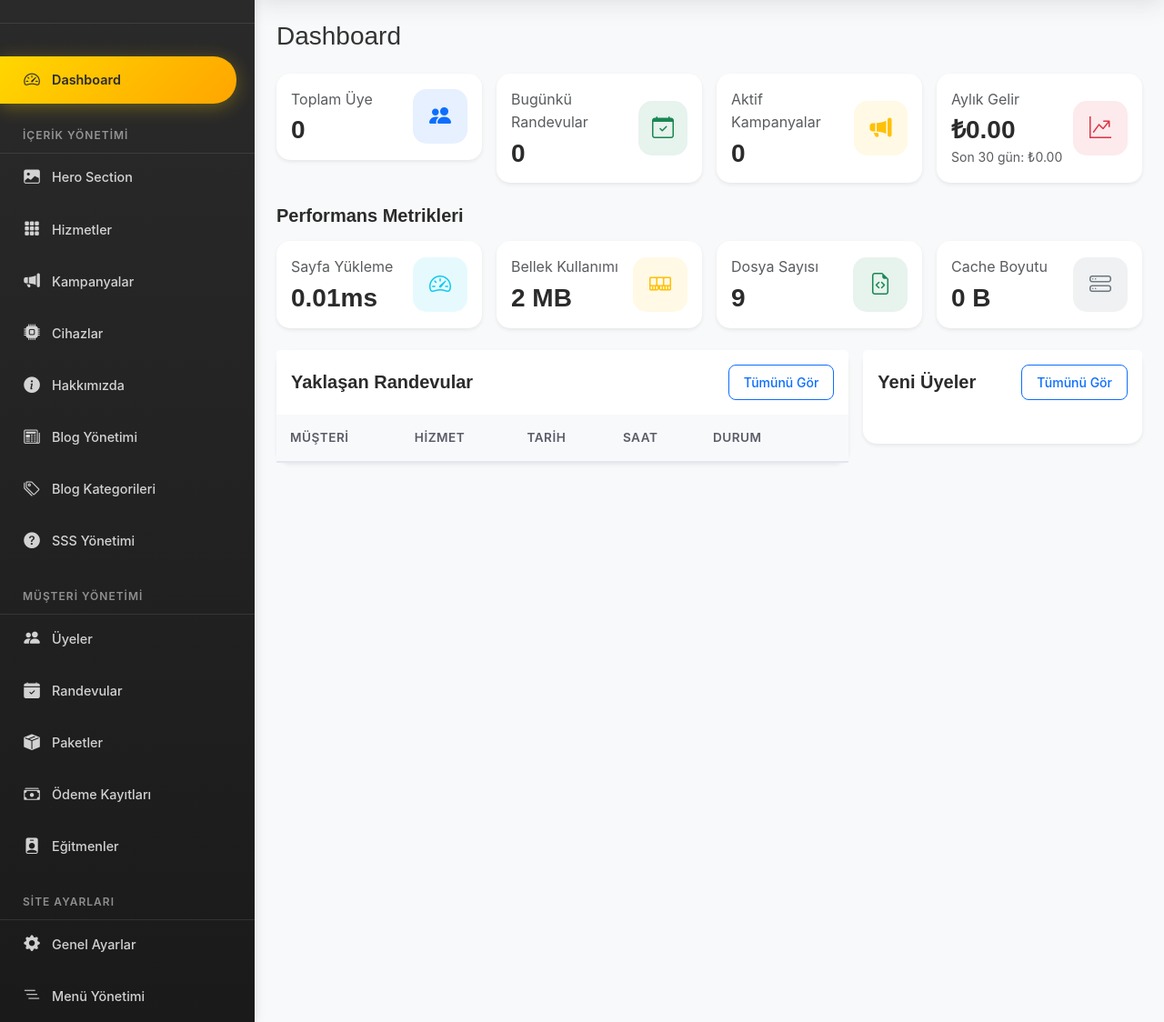
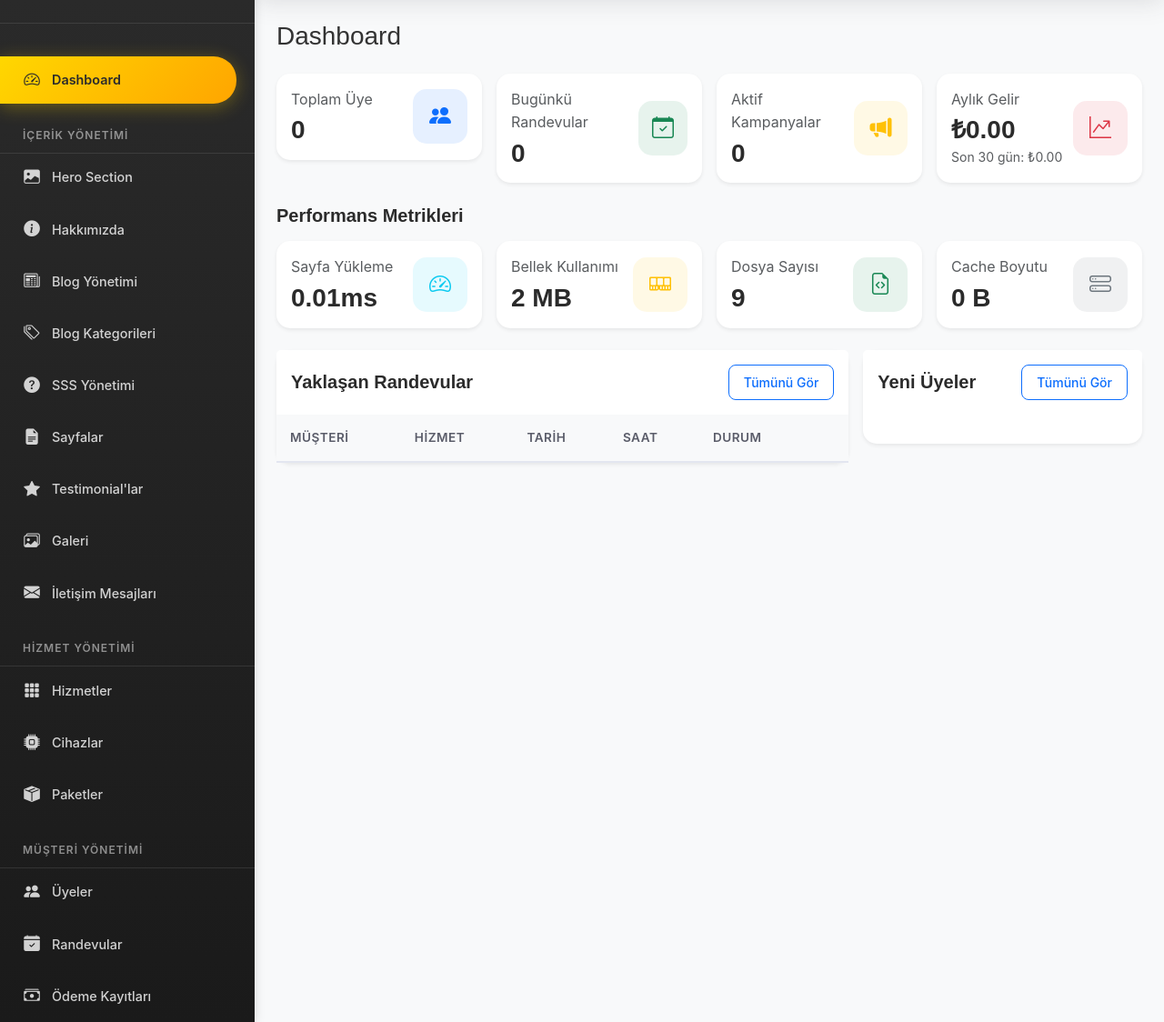
Before and after one commit to brkblmk/balmuk, a PHP site: page /admin/index.php in a window 1280 px wide. Shown: the part 71-1195 px from the top of the page at 91% size. Run offline with PHP 8.4, Linux system fonts and the light colour scheme; the visitor is signed in with stand-in values (Sample User, id 1); data that the repository does not hold is empty; some libraries are stand-ins or nearby versions.

Commit message:
Organize admin sidebar menu with better categories

```diff
--- a/admin/includes/sidebar.php
+++ b/admin/includes/sidebar.php
@@ -56,7 +33,7 @@
             </li>
 
             <li class="nav-item">
-                <a class="nav-link <?php echo basename($_SERVER['PHP_SELF']) == 'blog.php' || basename($_SERVER['PHP_SELF']) == 'blogs.php' || basename($_SERVER['PHP_SELF']) == 'blog-categories.php' ? 'active' : ''; ?>" href="blog.php">
+                <a class="nav-link <?php echo basename($_SERVER['PHP_SELF']) == 'blog.php' || basename($_SERVER['PHP_SELF']) == 'blogs.php' ? 'active' : ''; ?>" href="blog.php">
                     <i class="bi bi-newspaper"></i>
                     <span>Blog Yönetimi</span>
                 </a>
@@ -73,6 +50,57 @@
                 <a class="nav-link <?php echo basename($_SERVER['PHP_SELF']) == 'faqs.php' ? 'active' : ''; ?>" href="faqs.php">
                     <i class="bi bi-question-circle-fill"></i>
                     <span>SSS Yönetimi</span>
+                </a>
+            </li>
+
+            <li class="nav-item">
+                <a class="nav-link <?php echo basename($_SERVER['PHP_SELF']) == 'pages.php' ? 'active' : ''; ?>" href="pages.php">
+                    <i class="bi bi-file-earmark-text-fill"></i>
+                    <span>Sayfalar</span>
+                </a>
+            </li>
+
+            <li class="nav-item">
+                <a class="nav-link <?php echo basename($_SERVER['PHP_SELF']) == 'testimonials.php' ? 'active' : ''; ?>" href="testimonials.php">
+                    <i class="bi bi-star-fill"></i>
+                    <span>Testimonial'lar</span>
+                </a>
+            </li>
+
+            <li class="nav-item">
+                <a class="nav-link <?php echo basename($_SERVER['PHP_SELF']) == 'gallery.php' ? 'active' : ''; ?>" href="gallery.php">
+                    <i class="bi bi-images"></i>
+                    <span>Galeri</span>
+                </a>
+            </li>
+
+            <li class="nav-item">
+                <a class="nav-link <?php echo basename($_SERVER['PHP_SELF']) == 'messages.php' ? 'active' : ''; ?>" href="messages.php">
+                    <i class="bi bi-envelope-fill"></i>
+                    <span>İletişim Mesajları</span>
+                </a>
+            </li>
+
+            <li class="nav-section-title">Hizmet Yönetimi</li>
+
+            <li class="nav-item">
+                <a class="nav-link <?php echo basename($_SERVER['PHP_SELF']) == 'services.php' ? 'active' : ''; ?>" href="services.php">
+                    <i class="bi bi-grid-3x3-gap-fill"></i>
+                    <span>Hizmetler</span>
+                </a>
+            </li>
+
+            <li class="nav-item">
+                <a class="nav-link <?php echo basename($_SERVER['PHP_SELF']) == 'devices.php' ? 'active' : ''; ?>" href="devices.php">
+                    <i class="bi bi-cpu-fill"></i>
+                    <span>Cihazlar</span>
+                </a>
+            </li>
+
+            <li class="nav-item">
+                <a class="nav-link <?php echo basename($_SERVER['PHP_SELF']) == 'packages.php' ? 'active' : ''; ?>" href="packages.php">
+                    <i class="bi bi-box-seam-fill"></i>
+                    <span>Paketler</span>
                 </a>
             </li>
 
@@ -113,8 +134,16 @@
                 </a>
             </li>
 
+            <li class="nav-section-title">Pazarlama</li>
 
-            <li class="nav-section-title">Site Ayarları</li>
+            <li class="nav-item">
+                <a class="nav-link <?php echo basename($_SERVER['PHP_SELF']) == 'campaigns.php' ? 'active' : ''; ?>" href="campaigns.php">
+                    <i class="bi bi-megaphone-fill"></i>
+                    <span>Kampanyalar</span>
+                </a>
+            </li>
+
+            <li class="nav-section-title">Sistem</li>
 
             <li class="nav-item">
                 <a class="nav-link <?php echo basename($_SERVER['PHP_SELF']) == 'settings.php' ? 'active' : ''; ?>" href="settings.php">
@@ -160,7 +173,12 @@
                 </a>
             </li>
 
-            <li class="nav-section-title">Sistem</li>
+            <li class="nav-item">
+                <a class="nav-link <?php echo basename($_SERVER['PHP_SELF']) == 'chatbot.php' ? 'active' : ''; ?>" href="chatbot.php">
+                    <i class="bi bi-robot"></i>
+                    <span>Chatbot</span>
+                </a>
+            </li>
 
             <li class="nav-item">
                 <a class="nav-link <?php echo basename($_SERVER['PHP_SELF']) == 'users.php' ? 'active' : ''; ?>" href="users.php">
@@ -170,16 +188,16 @@
             </li>
 
             <li class="nav-item">
-                <a class="nav-link <?php echo basename($_SERVER['PHP_SELF']) == 'performance-monitor.php' ? 'active' : ''; ?>" href="../performance-monitor.php">
-                    <i class="bi bi-speedometer2"></i>
-                    <span>Performans Monitörü</span>
+                <a class="nav-link <?php echo basename($_SERVER['PHP_SELF']) == 'logs.php' ? 'active' : ''; ?>" href="logs.php">
+                    <i class="bi bi-file-text-fill"></i>
+                    <span>Aktivite Logları</span>
                 </a>
             </li>
 
             <li class="nav-item">
-                <a class="nav-link <?php echo basename($_SERVER['PHP_SELF']) == 'logs.php' ? 'active' : ''; ?>" href="logs.php">
-                    <i class="bi bi-file-text-fill"></i>
-                    <span>Aktivite Logları</span>
+                <a class="nav-link <?php echo basename($_SERVER['PHP_SELF']) == 'performance-monitor.php' ? 'active' : ''; ?>" href="../performance-monitor.php">
+                    <i class="bi bi-speedometer2"></i>
+                    <span>Performans Monitörü</span>
                 </a>
             </li>
 
```
Also changed, not shown: other parts of admin/includes/sidebar.php (+0 -46 lines).
